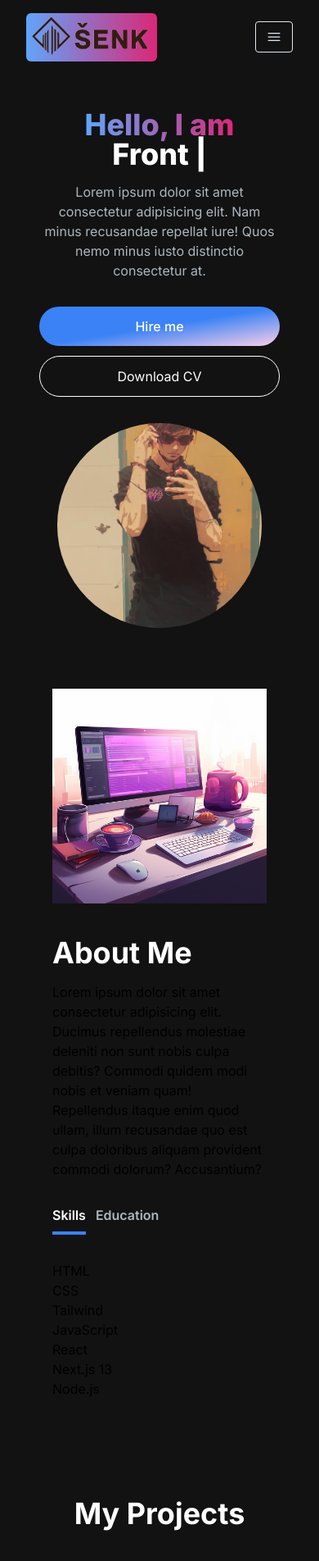
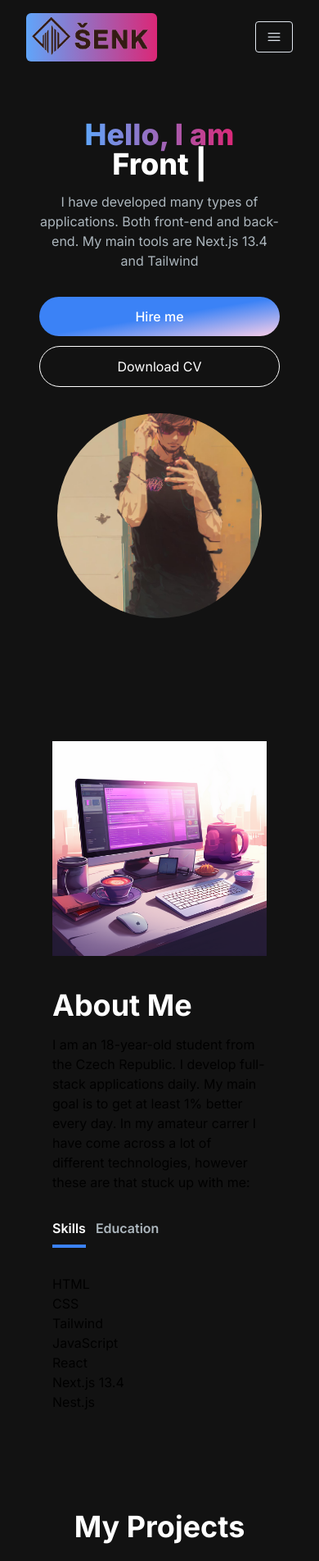
Before and after one commit to LuxrayCz/portfolio-main, a Next.js app: page / in a window 390 px wide. Shown: the top 1904 px of the page at 82% size. Built offline with nearby package versions, Linux system fonts and the light colour scheme.

Commit message:
Visual changes + new content

```diff
--- a/app/api/send/route.jsx
+++ b/app/api/send/route.ts
@@ -1,26 +1,19 @@
 // import { EmailTemplate } from '../../../components/EmailTemplate';
+import { EmailTemplate } from "@/components/shared/EmailTemplate";
+import { NextApiRequest, NextApiResponse } from "next";
 import { NextRequest, NextResponse } from "next/server";
 import { Resend } from "resend";
 
 const resend = new Resend(process.env.RESEND_API_KEY);
 const fromEmail = process.env.FROM_EMAIL;
 
-export async function POST(req) {
-  const { body } = await req.json();
-  const { email, subject, message } = body;
+export async function POST() {
   try {
     const data = await resend.emails.send({
-      from: fromEmail || "",
-      to: [email],
-      subject: subject,
-      react: (
-        <>
-          <h1>{subject}</h1>
-          <p>Thank you for contacting us!</p>
-          <p>New message submitted</p>
-          <p>{message}</p>
-        </>
-      ),
+      from: "Acme <luxrayczsk@gmail.com>",
+      to: ["ilaka69@seznam.cz"],
+      subject: "Hello world",
+      react: EmailTemplate({ firstName: "John", message: "Hello", subject: "important" }),
     });
 
     return NextResponse.json(data);
--- a/app/globals.css
+++ b/app/globals.css
@@ -15,13 +15,10 @@
     --background-end-rgb: 0, 0, 0;
   }
 }
-
+html {
+  scroll-behavior: smooth;
+}
 body {
   color: rgb(var(--foreground-rgb));
-  background: linear-gradient(
-      to bottom,
-      transparent,
-      rgb(var(--background-end-rgb))
-    )
-    rgb(var(--background-start-rgb));
+  background: linear-gradient(to bottom, transparent, rgb(var(--background-end-rgb))) rgb(var(--background-start-rgb));
 }
--- a/components/shared/AboutSection.tsx
+++ b/components/shared/AboutSection.tsx
@@ -4,16 +4,18 @@ import Tab from "./Tab";
 
 const AboutSection = () => {
   return (
-    <section id="about" className="grid grid-cols-1 md:grid-cols-2 gap-8 items-center py-8 px-4 xl:gap-16 sm:py-16 xl:px-16 mb-20 md:mb-32">
+    <section
+      id="about"
+      className="grid grid-cols-1 md:grid-cols-2 gap-8 items-center py-8 px-4 xl:gap-16 sm:py-16 md:mt-0 mt-16 xl:px-16 mb-20 md:mb-32"
+    >
       <div className="">
         <Image src="/about-image.png" alt="About image - computer" width={500} height={500} />
       </div>
       <div className="h-full mt-4 md:mt-0 text-left flex flex-col ">
         <h2 className="text-4xl font-bold text-white mb-4">About Me</h2>
         <p className="text-base md:text-lg">
-          Lorem ipsum dolor sit amet consectetur adipisicing elit. Ducimus repellendus molestiae deleniti non sunt nobis culpa debitis? Commodi quidem
-          modi nobis et veniam quam! Repellendus itaque enim quod ullam, illum recusandae quo est culpa doloribus aliquam provident commodi dolorum?
-          Accusantium?
+          I am an 18-year-old student from the Czech Republic. I develop full-stack applications daily. My main goal is to get at least 1% better
+          every day. In my amateur carrer I have come across a lot of different technologies, however these are that stuck up with me:
         </p>
         <Tab />
       </div>
--- a/components/shared/EmailSection.tsx
+++ b/components/shared/EmailSection.tsx
@@ -25,10 +25,11 @@ const EmailSection = () => {
     };
     console.log(JSONdata);
     const res = await fetch(endpoint, options);
+    console.log(res);
   };
 
   return (
-    <section className="grid md:grid-cols-2 my-12 md:my-12 py-24 gap-6 relative">
+    <section id="contact" className="grid md:grid-cols-2 my-12 md:my-12 py-24 gap-6 relative">
       <div className="z-10">
         <h5 className="text-4xl font-bold text-white my-2 ">Lets connect</h5>
         <p className="text-[#ADB7BE] mb-4 max-w-md">
--- /dev/null
+++ b/components/shared/EmailTemplate.tsx
@@ -0,0 +1,16 @@
+import * as React from "react";
+
+interface EmailTemplateProps {
+  firstName: string;
+  subject: string;
+  message: string;
+}
+
+export const EmailTemplate: React.FC<Readonly<EmailTemplateProps>> = ({ firstName, subject, message }) => (
+  <div>
+    <h1>{subject}</h1>
+    <p>Thank you for contacting us!</p>
+    <p>New message submitted</p>
+    <p>{message}</p>
+  </div>
+);
--- a/components/shared/HeroSection.tsx
+++ b/components/shared/HeroSection.tsx
@@ -33,8 +33,7 @@ const HeroSection = () => {
             />
           </h1>
           <p className="text-[#ADB7BE] text-base sm:text-lg mb-8 lg:text-xl">
-            Lorem ipsum dolor sit amet consectetur adipisicing elit. Nam minus recusandae repellat iure! Quos nemo minus iusto distinctio consectetur
-            at.
+            I have developed many types of applications. Both front-end and back-end. My main tools are Next.js 13.4 and Tailwind
           </p>
           <div>
             <button className="px-6 py-3 w-full sm:w-fit rounded-full mr-4 bg-gradient-to-br from-blue-500 via-primary-500 to-secondary-200  hover:bg-slate-200 text-white font-[500]">
--- a/components/shared/ProjectSection.tsx
+++ b/components/shared/ProjectSection.tsx
@@ -79,7 +79,7 @@ const ProjectSection = () => {
   };
   console.log(isInView);
   return (
-    <section>
+    <section id="projects">
       <h2 className="text-center text-4xl font-bold text-white mt-4 mb-4 md:mb-12">My Projects</h2>
       <div className="text-white flex flex-row justify-center item-center gap-2 py-6">
         <ProjectTag isSelected={tag === "All"} name="All" onClick={() => setTag("All")} />
--- a/components/shared/Tab.tsx
+++ b/components/shared/Tab.tsx
@@ -13,8 +13,8 @@ const TAB_CONTENT = [
         <li>Tailwind</li>
         <li>JavaScript</li>
         <li>React</li>
-        <li>Next.js 13</li>
-        <li>Node.js</li>
+        <li>Next.js 13.4</li>
+        <li>Nest.js</li>
       </ul>
     ),
   },
@@ -23,7 +23,7 @@ const TAB_CONTENT = [
     id: "education",
     content: (
       <ul>
-        <li>Gymnázium Jana Blahoslava</li>
+        <li>Gymnázium Jana Blahoslava - currently studying</li>
       </ul>
     ),
   },
```
